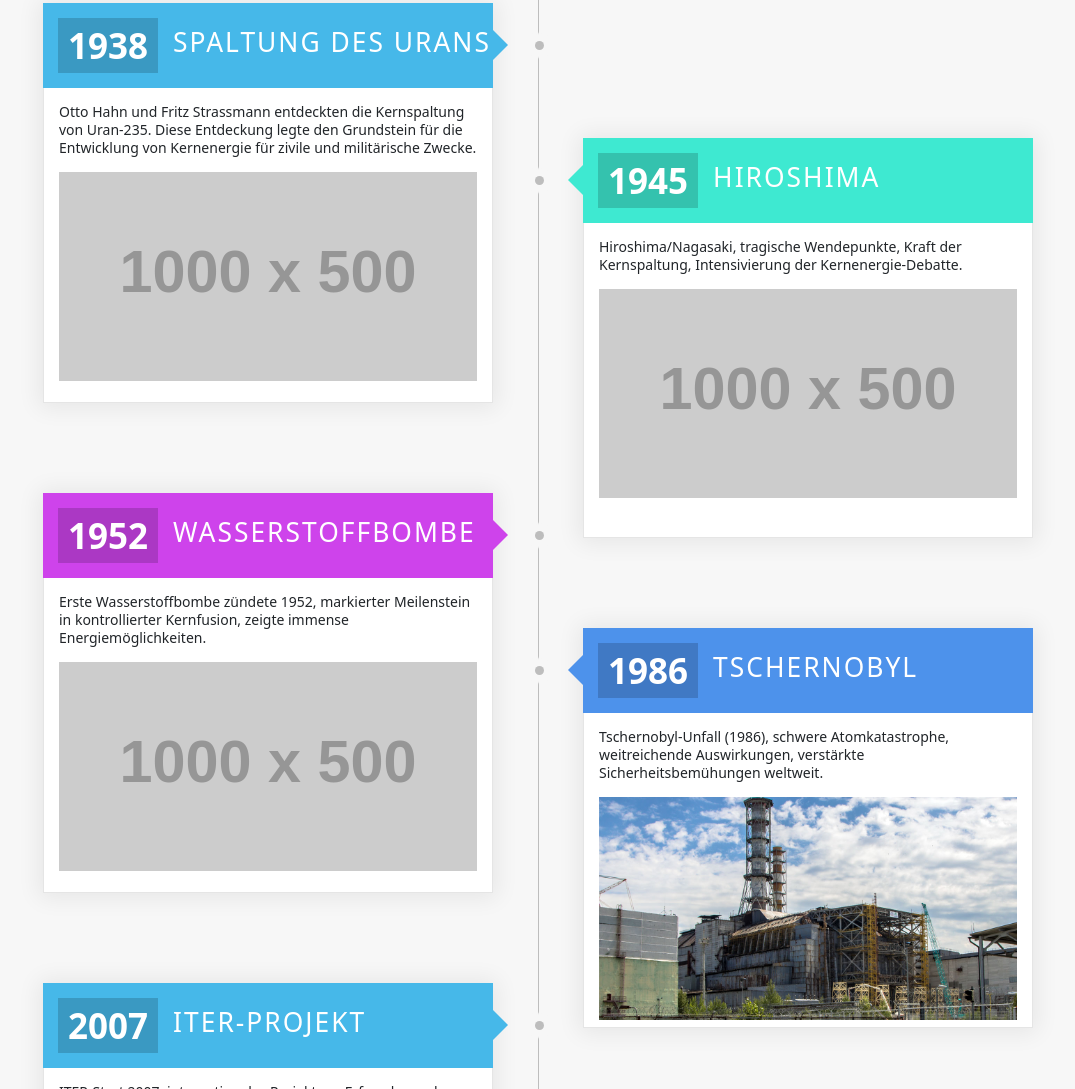
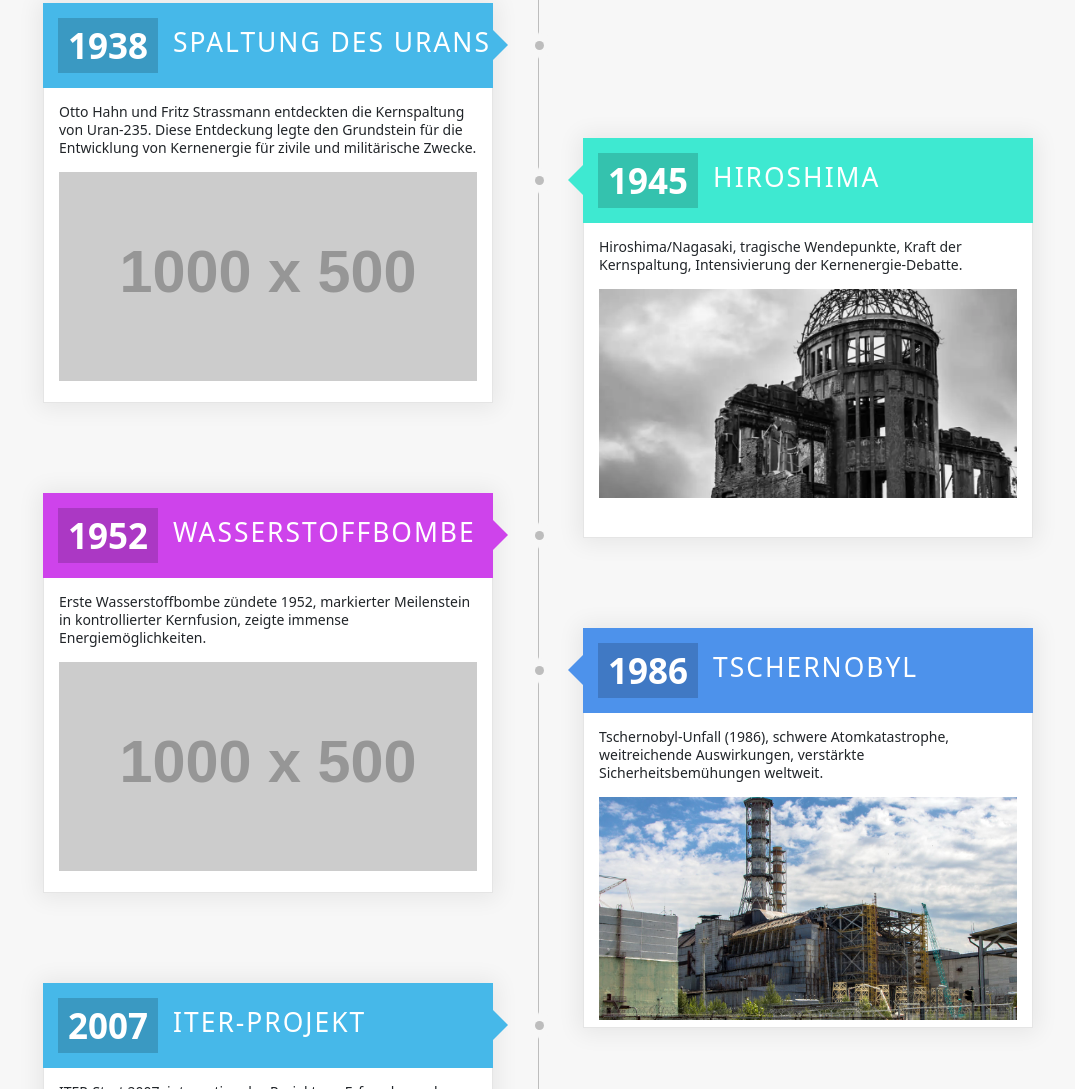
Before and after one commit to m-gruen/Nukleares-Zeitalter, a plain HTML site: page index.html in a window 1280 px wide. Shown: the part 640-1729 px from the top of the page, without its empty margins (102-1177 px from the left). Drawn offline with nearby package versions, Linux system fonts and the light colour scheme; placeholder pictures from the web are drawn by us.

Commit message:
Adding some new pictures

```diff
--- a/index.html
+++ b/index.html
@@ -85,7 +85,7 @@
                                 Hiroshima/Nagasaki, tragische Wendepunkte, Kraft der Kernspaltung, Intensivierung der
                                 Kernenergie-Debatte.
                             </p>
-                            <img src="http://placehold.it/1000x500" alt="Graphic">
+                            <img src="picture/hiroshima.webp" alt="Graphic">
                         </div>
                     </div>
 
```
Also changed, not shown: picture/hiroshima.webp (added).
